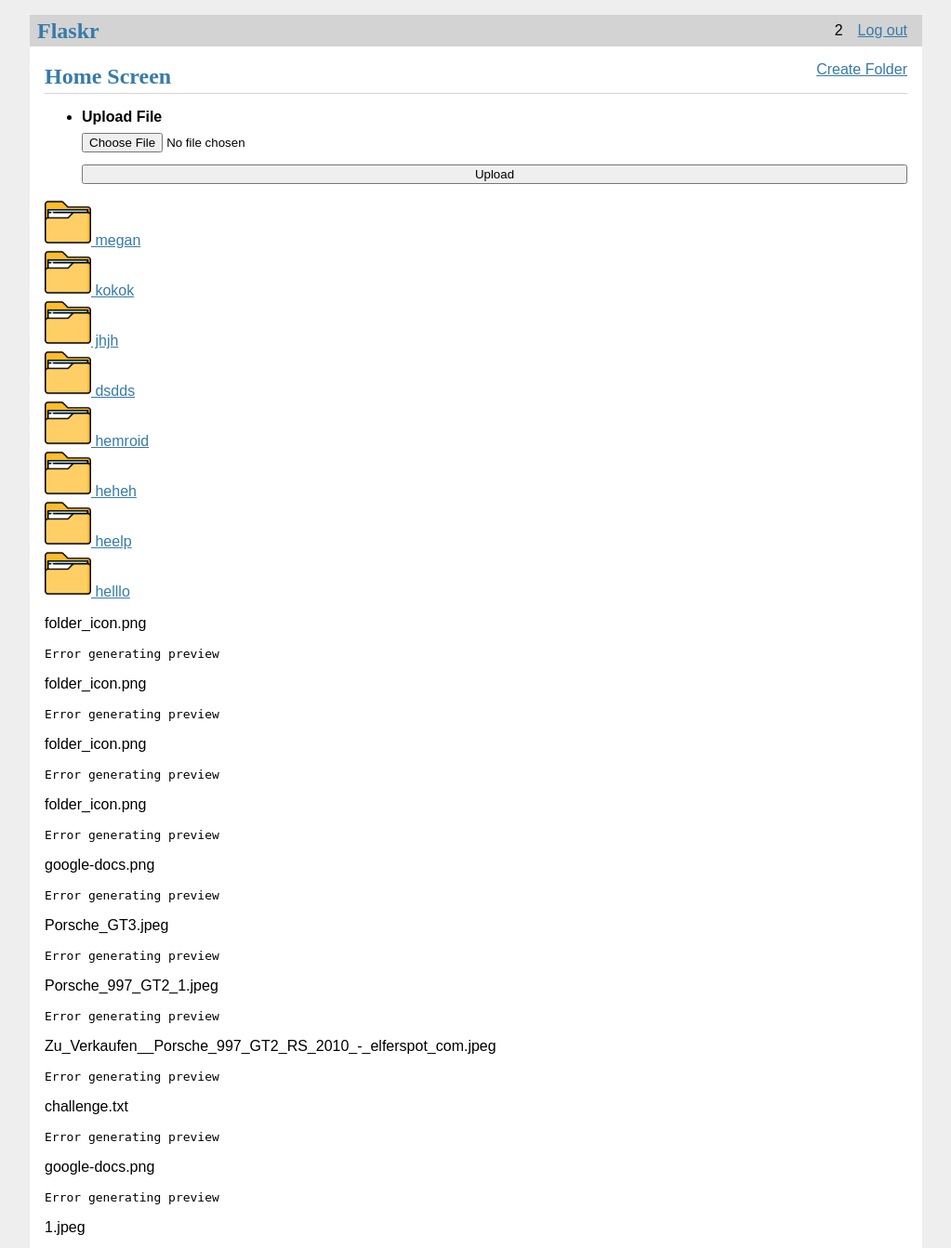
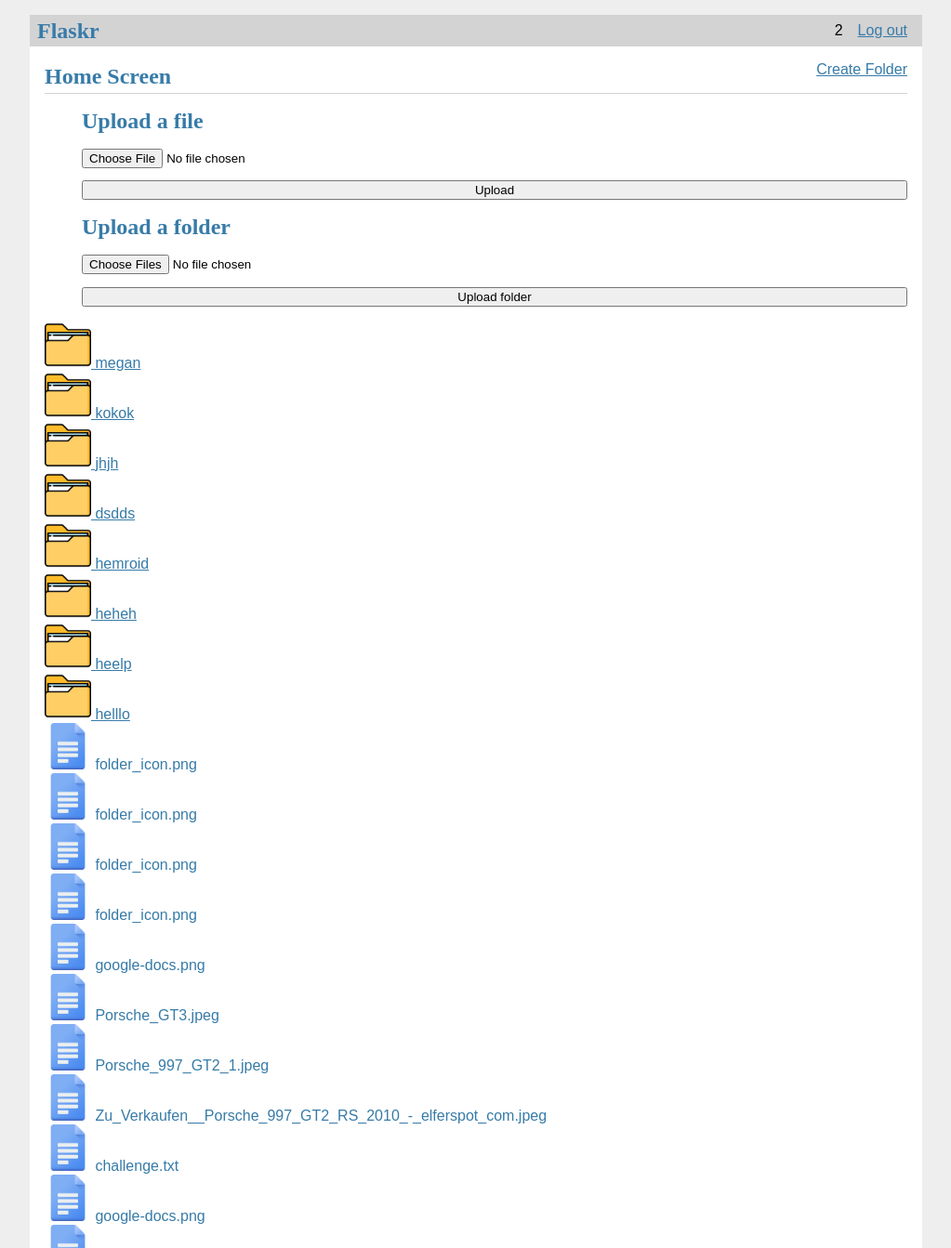
Before and after one commit to topshager/dropnox, a Flask app: page / in a window 1280 px wide. Shown: the top 1343 px of the page at 93% size, without its empty margins (128-1151 px from the left). Run offline with Flask 3, Linux system fonts and the light colour scheme; a user stored in the database is signed in; data comes from the database, SQL or seed files in the repository.

Commit message:
Update home.html

```diff
--- a/flaskr/templates/homepage/home.html
+++ b/flaskr/templates/homepage/home.html
@@ -9,13 +9,19 @@
 
 {% block content %}
 <ul>
-  <li>
+    <h1>Upload a file</h1>
     <form method="POST" action="/upload" enctype="multipart/form-data">
-      <label for="file-upload" class="choose-file-btn">Upload File</label>
       <input type="file" id="file-upload" name="file">
-      <button type="submit">Upload</button>
+      <button type="submit">Upload </button>
     </form>
-  </li>
+    <h1>Upload a folder</h1>
+    <form id="uploadForm">
+      <input type="file" id="folderInput"  webkitdirectory multiple>
+      <button type="submit">Upload folder</button>
+    </form>
+    <div id="status"></div>
+    <script src="uplad.js"></script>
+
 </ul>
 
 <div class="item-list">
@@ -35,22 +41,18 @@
   {% endif %}
 
 
-  {% for file in file_preview %}
-  <div class="file-preview">
-      <p>{{ file.name }}</p>
-      {% if file.preview and file.preview != "Error generating preview" %}
-          {% if file.preview is string %}
-              <img src="{{ file.preview }}" alt="{{ file.name }}" />
-          {% elif file.preview is iterable %}
+  {% if files %}
+    {% for file in files %}
+      <div class="item">
+        <a>
+          <img src="{{ url_for('static', filename='images/google-docs.png') }}" alt="File Icon" class="folder-icon">
+          {{ file['name'] }}
+    {% endfor %}
+  {% else %}
+    <p>No files available.</p>
+  {% endif %}
 
-              <pre>{{ file.preview | join('\n') }}</pre>
-          {% endif %}
-      {% else %}
-          <p>{{ file.preview }}</p>
-      {% endif %}
-  </div>
-{% endfor %}
-
+</div>
 
 <style>
   .folder-icon {
```
